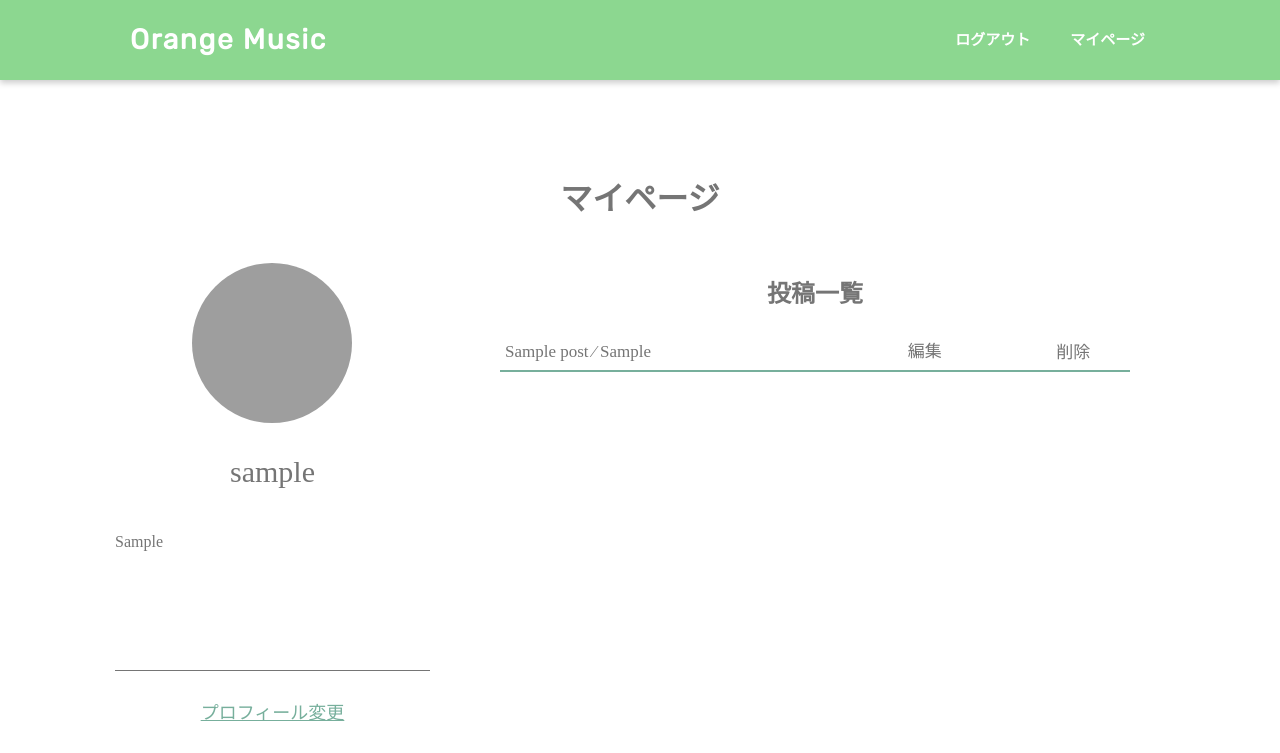
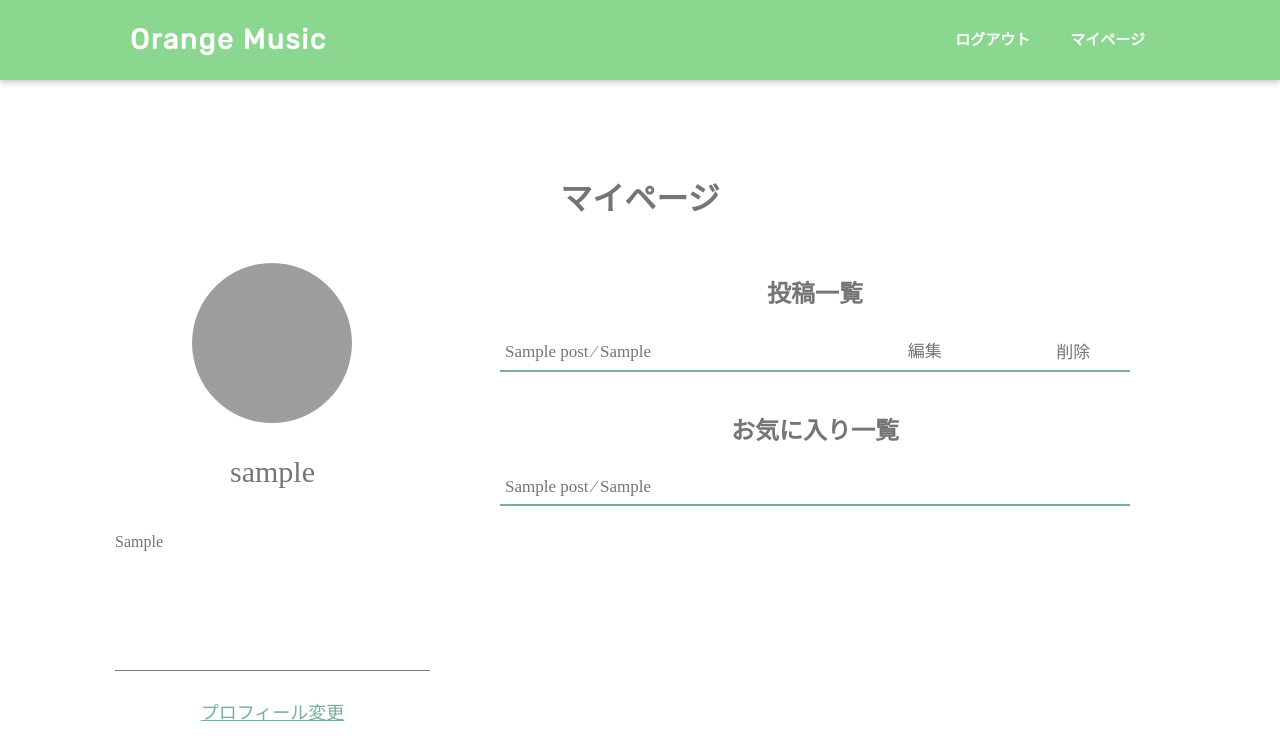
Before and after one commit to Chihomi/Orange-Music, a PHP site: page /Orange_Music/mypage.php in a window 1280 px wide. Shown: the top 753 px of the page. Run offline with PHP 8.4, Linux system fonts and the light colour scheme; the visitor is signed in with stand-in values (Sample User, id 1); tables that the repository leaves empty or names only in its code hold one stand-in row (values such as "Sample post"); some libraries are stand-ins or nearby versions; grey boxes are pictures that could not be loaded.

Commit message:
リンクの追加 お気に入り一覧を追加

```diff
--- a/function.php
+++ b/function.php
@@ -504,6 +504,31 @@ function isLike($u_id,$p_id){
         error_log('エラー発生:' .$e->getMessage());
     }
 }
+
+function getMyFavorite($u_id){
+    debug('自分のお気に入りを確認します');
+    debug('ユーザーID：'.$u_id);
+
+    try{
+
+        $dbh = dbConnect();
+
+        $sql = 'SELECT * FROM favorite AS f LEFT JOIN post AS p ON f.post_id = p.id WHERE f.user_id = :u_id';
+
+        $data = array(':u_id' => $u_id);
+
+        $stmt = queryPost($dbh,$sql,$data);
+
+        if($stmt){
+            return $stmt->fetchAll();
+        }else{
+            return false;
+        }
+
+    }catch (Exception $e){
+        error_log('エラー発生：' .$e->getMessege());
+    }
+}
 //===================
 //メール送信
 //===================
--- a/login.php
+++ b/login.php
@@ -1,6 +1,5 @@
 <?php
-ini_set('display_errors','On');
-ini_set('error_reporting',E_ALL);
+
 
 //共通変数・関数ファイルを読み込み
 require('function.php');
--- a/mypage.php
+++ b/mypage.php
@@ -1,7 +1,5 @@
 <?php
 
-ini_set('display_errors',1);
-ini_set('error_reporting',E_ALL);
 //共通変数・関数ファイルを読込み
 require('function.php');
 
@@ -25,6 +23,8 @@ $u_id = $_SESSION['user_id'];
 $dbFormData = getUser($u_id);
 
 $postData = getMyPost($u_id);
+
+$favoriteData = getMyFavorite($u_id);
 
 
 if(!empty($_POST)){
@@ -112,6 +112,28 @@ require('head.php');
 
              </section>
 
+             <section class="list list-table">
+                <h2 class="list-title" style="color:#757575;">お気に入り一覧</h2>
+                <table class="table">
+                    <tbody>
+                        <?php
+                        if(!empty($favoriteData)){
+                            foreach($favoriteData as $key => $val){
+                        ?>
+                           <tr>
+                               <td><a href="postDetail.php?p_id=<?php echo sanitize($val['id']); ?>"><?php echo sanitize($val['title']); ?></a>&nbsp;&frasl;&nbsp;<?php echo sanitize($val['artist']); ?></td>
+
+
+                           </tr>
+                           <?php
+                            }
+                        }
+                        ?>
+                    </tbody>
+                </table>
+
+
+             </section>
          </div>
      </section>
 </body>
--- a/style.css
+++ b/style.css
@@ -1031,6 +1031,6 @@ h1.comment{
     text-align: center;
     margin-bottom: 30px;
 }
-.link > .fab{
+.link .fab{
     margin: 0 10px;
 }
--- a/userprof.php
+++ b/userprof.php
@@ -51,8 +51,8 @@ require('head.php');
                     <div class="link">
                     <a href="<?php echo sanitize($postUser['twitter']); ?>">
                         <i class="fab fa-twitter fa-3x" style="color:#009dfb;"></i></a>
-                    <i class="fab fa-instagram fa-3x" style="color:#f00075;"></i>
-                    <i class="fab fa-facebook fa-3x" style="color:#0869fb;"></i>
+                        <a href="<?php echo sanitize($postUser['instagram']); ?>"><i class="fab fa-instagram fa-3x" style="color:#f00075;"></i></a>
+                        <a href="<?php echo sanitize($postUser['facebook']); ?>"><i class="fab fa-facebook fa-3x" style="color:#0869fb;"></i></a>
                     </div>
                     <div class="avatarprof" style="text-align:center;"><?php echo sanitize($postUser['preference']); ?></div>
 
```
